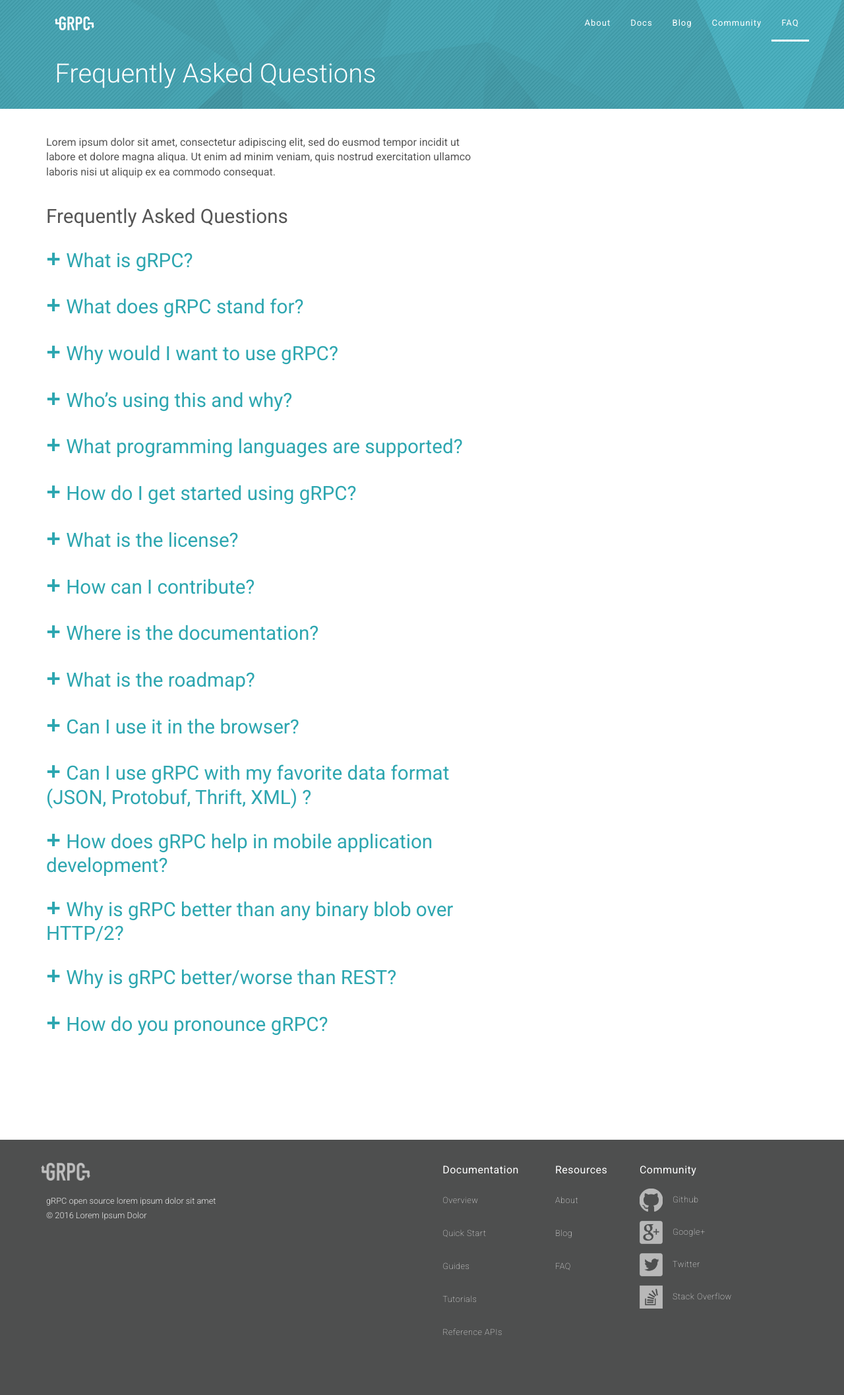
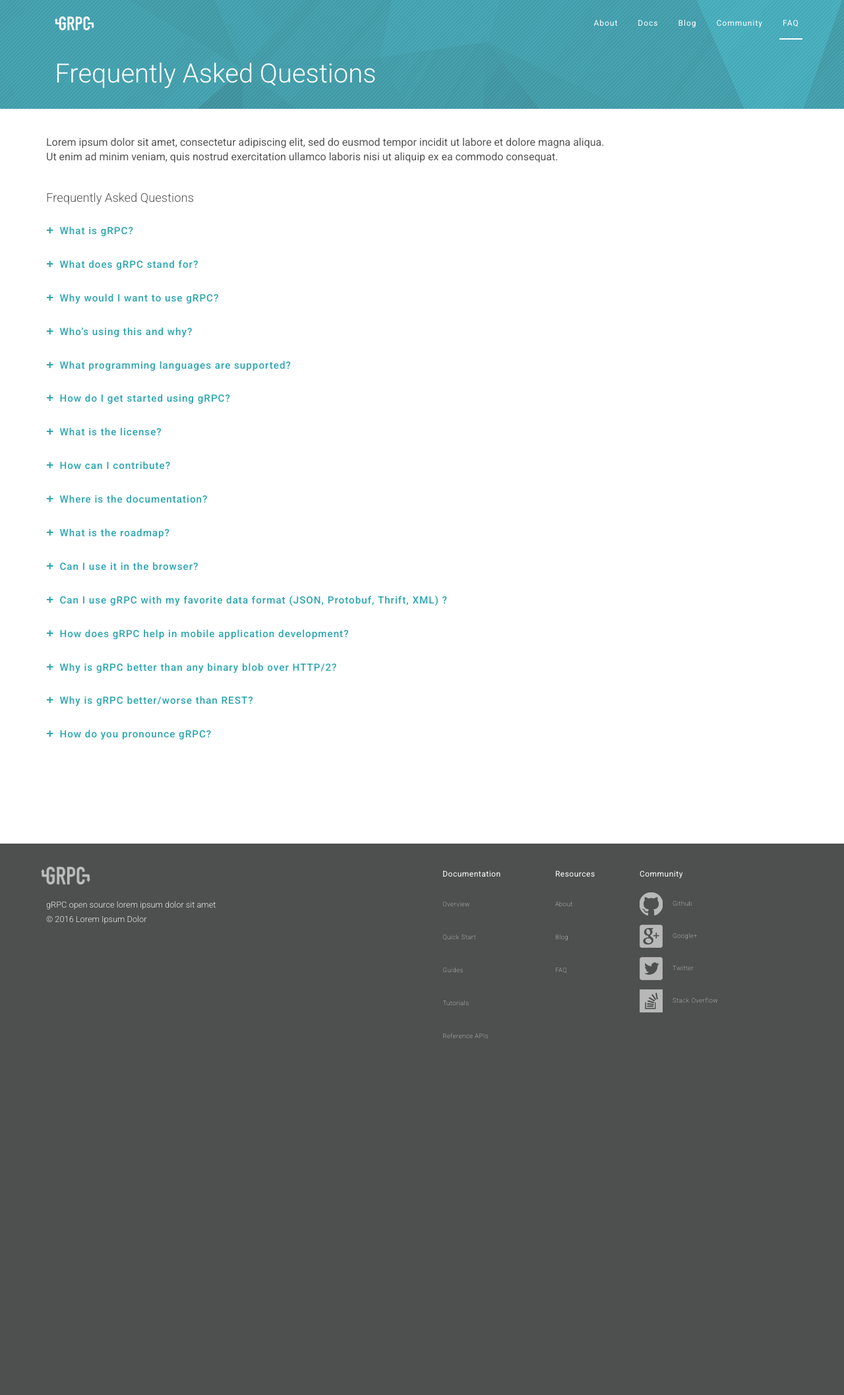
Before and after one commit to grpc/grpc.github.io, a Jekyll site: the page built from faq/index.html, in a window 1280 px wide. Shown: the whole page at 66% size. Built offline with Jekyll 4.4.1, drawn with Linux system fonts in a browser that asks for light colours; nearby versions of some CDN libraries; after the commit the page ends 1666 px from its top, so only the background shows below that.

Commit message:
Touches up styling for FAQ

```diff
--- a/_sass/modules/_nav.scss
+++ b/_sass/modules/_nav.scss
@@ -9,6 +9,22 @@
             display: initial;
             font-size: 13px;
             letter-spacing: 1px;
+        }
+
+    }
+    .nav li a:active, .nav li a:focus, .nav li a:hover {
+        background: initial;
+        border-bottom: 0;
+        color: $white;
+        &:after{
+            content:"";
+            position:absolute;
+            left: 10px;
+            bottom:0;
+            right: 10px;
+            margin:auto;
+            background: $white;
+            height: 2px;
         }
     }
     .page-headline {
@@ -23,11 +39,20 @@
         width: 60px;
     }
     .current {
-        border-bottom: 3px solid white;
+        &:after{
+            content:"";
+            position:absolute;
+            left: 10px;
+            bottom:0;
+            right: 10px;
+            margin:auto;
+            background: $white;
+            height: 2px;
+        }
     }
 }
 
-h4.arrow-d, h4.arrow-r {
+h6.arrow-d, h6.arrow-r {
     cursor: pointer;
     &::before{
         font-size: 1.25em;
@@ -37,12 +62,12 @@
 }
 
 // Expandy nav items
-h4.arrow-r::before {
+h6.arrow-r::before {
     content: "+";
     margin-right: 8px;
 }
 
-h4.arrow-d::before {
+h6.arrow-d::before {
     content: "-";
     margin-right: 8px;
 }
--- a/_sass/modules/_tabs.scss
+++ b/_sass/modules/_tabs.scss
@@ -6,9 +6,9 @@
 }
 
 .ui-widget-content a {
-  color: $mainBrandColor !important;
+  color: $mainBrandColor ;
 }
 
 .ui-widget-content a:hover, a:focus {
-  color: $linkHoverColor !important;
+  color: $linkHoverColor;
 }
--- a/_sass/pages/_faq.scss
+++ b/_sass/pages/_faq.scss
@@ -7,6 +7,9 @@
         @media(max-width: 768px) {
             margin-bottom: 50px;
         }
+    }
+    .submenu-content p,li,ul{
+        font-size: 12px;
     }
 
     .lead {
@@ -25,14 +28,18 @@
     .faq-title {
         margin: 40px 0 0 0;
     }
+    h6 {
+        font-size: 0.95rem;
+        letter-spacing: 1px;
+    }
 
-    h4.arrow-d,
-    h4.arrow-r {
+    h6.arrow-d,
+    h6.arrow-r {
         margin: 30px 0 5px 0;
         color: $linkColor;
     }
 
-    h4.arrow-d {
+    h6.arrow-d {
         color: $titleColor;
     }
 }
--- a/faq/index.html
+++ b/faq/index.html
@@ -7,14 +7,14 @@
 ---
 
 <div class="row">
-  <!-- Constrain readable sections to 7 unit wide columns for improved readability. -->
-    <div class="col-md-7">
+  <!-- Constrain readable sections to 9 unit wide columns for improved readability. -->
+    <div class="col-md-9">
         <p class="lead">Lorem ipsum dolor sit amet, consectetur adipiscing elit, sed do eusmod tempor incidit ut labore et dolore magna aliqua. Ut enim ad minim veniam, quis nostrud exercitation ullamco laboris nisi ut aliquip ex ea commodo consequat.</p>
-        <h4 class="faq-title">Frequently Asked Questions</h4>
+        <h5 class="faq-title">Frequently Asked Questions</h5>
         <ul class="list-unstyled">
 
             <li class="submenu">
-                <h4 class="arrow-r">What is gRPC?</h4>
+                <h6 class="arrow-r">What is gRPC?</h6>
                 <div class="submenu-content">
                     <p>gRPC is a modern, open source remote procedure call (RPC) framework that can run anywhere. It enables client and server applications to communicate transparently, and makes it easier to build connected systems.</p>
                     <p> Read the longer <a href="{{ site.baseurl }}/posts/principles">Motivation &amp; Design Principles</a> post for background on why we created gRPC. </p>
@@ -22,14 +22,14 @@
             </li>
 
             <li class="submenu">
-                <h4 class="arrow-r">What does gRPC stand for?</h4>
+                <h6 class="arrow-r">What does gRPC stand for?</h6>
                 <div class="submenu-content">
                     <p><b>g</b>RPC <b>R</b>emote <b>P</b>rocedure <b>C</b>alls, of course!</p>
                 </div>
             </li>
 
             <li class="submenu">
-                <h4 class="arrow-r">Why would I want to use gRPC?</h4>
+                <h6 class="arrow-r">Why would I want to use gRPC?</h6>
                 <div class="submenu-content">
                     <p>
                     The main usage scenarios:
@@ -44,14 +44,14 @@
             </li>
 
             <li class="submenu">
-                <h4 class="arrow-r">Who’s using this and why?</h4>
+                <h6 class="arrow-r">Who’s using this and why?</h6>
                 <div class="submenu-content">
                     <p>Google has been using a lot of the underlying technologies and concepts in gRPC for a long time. The current implementation is being used in several of Google’s cloud products and Google externally facing APIs. It is also being used by <a href="http://corner.squareup.com/2015/02/grpc.html">Square</a>,<a href="https://blog.gopheracademy.com/advent-2015/etcd-distributed-key-value-store-with-grpc-http2/">CoreOS</a>, <a href="https://blog.docker.com/2015/12/containerd-daemon-to-control-runc/">Docker</a>, <a href="https://github.com/cockroachdb/cockroach">Cockroachdb</a> and many other organizations and individuals.</p>
                 </div>
             </li>
 
             <li class="submenu">
-                <h4 class="arrow-r">What programming languages are supported?</h4>
+                <h6 class="arrow-r">What programming languages are supported?</h6>
                 <div class="submenu-content">
                     <p>C++, Java, Objective-C, Python, Ruby, Go, C#, Node.js, PHP.
                     All of the languages are in active development on GitHub and we are welcoming contributions.</p>
@@ -60,63 +60,63 @@
             </li>
 
             <li class="submenu">
-                <h4 class="arrow-r">How do I get started using gRPC?</h4>
+                <h6 class="arrow-r">How do I get started using gRPC?</h6>
                 <div class="submenu-content">
                     <p>You can start with installation of gRPC by following instructions from <a href="/docs/#install-grpc">here<a/>. Or head over to the <a href="http://github.com/grpc">gRPC GitHub org page</a>, pick the runtime or language you are interested in and follow the README instructions.</p>
                 </div>
             </li>
 
             <li class="submenu">
-                <h4 class="arrow-r">What is the license?</h4>
+                <h6 class="arrow-r">What is the license?</h6>
                 <div class="submenu-content">
                     <p>All implementations are 3-clause BSD.</p>
                 </div>
             </li>
 
             <li class="submenu">
-                <h4 class="arrow-r">How can I contribute?</h4>
+                <h6 class="arrow-r">How can I contribute?</h6>
                 <div class="submenu-content">
                     <p><a href="/contribute/">Contributors</a> are highly welcome and the repositories are hosted on GitHub. We look forward to community feedback, additions and bugs. Both individual contributors and corporate contributors need to sign our CLA.</p>
                 </div>
             </li>
 
             <li class="submenu">
-                <h4 class="arrow-r">Where is the documentation?</h4>
+                <h6 class="arrow-r">Where is the documentation?</h6>
                 <div class="submenu-content">
                     <p>Check out the  <a href="/docs/">documentation</a> right here on grpc.io.</p>
                 </div>
             </li>
 
             <li class="submenu">
-                <h4 class="arrow-r">What is the roadmap?</h4>
+                <h6 class="arrow-r">What is the roadmap?</h6>
                 <div class="submenu-content">
                     <p>The roadmap is being tracked in GitHub <a target="_blank" href="{{ site.data.config.milestones_link }}">milestones</a>. Please refer to the respective milestones in the gRPC, gRPC-java and gRPC-go repositories under the GitHub gRPC org.</p>
                 </div>
             </li>
 
             <li class="submenu">
-                <h4 class="arrow-r">Can I use it in the browser?</h4>
+                <h6 class="arrow-r">Can I use it in the browser?</h6>
                 <div class="submenu-content">
                     <p>Not yet. This is an area that's being actively explored and we welcome feedback and contributions. There is node.js support for server side JavaScript.</p>
                 </div>
             </li>
 
             <li class="submenu">
-                <h4 class="arrow-r">Can I use gRPC with my favorite data format (JSON, Protobuf, Thrift, XML) ?</h4>
+                <h6 class="arrow-r">Can I use gRPC with my favorite data format (JSON, Protobuf, Thrift, XML) ?</h6>
                 <div class="submenu-content">
                     <p>Yes. gRPC is designed to be extensible to support multiple content types. The initial release contains support for Protobuf and we welcome contributions to add support for others.</p>
                 </div>
             </li>
 
             <li class="submenu">
-                <h4 class="arrow-r">How does gRPC help in mobile application development?</h4>
+                <h6 class="arrow-r">How does gRPC help in mobile application development?</h6>
                 <div class="submenu-content">
                     <p>gRPC and Protobuf provide an easy way to precisely define a service and auto generate reliable client libraries for iOS, Android and the servers providing the back end. The clients can take advantage of advanced streaming and connection features which help save bandwidth, do more over fewer TCP connections and save CPU usage and battery life.</p>
                 </div>
             </li>
 
             <li class="submenu">
-                <h4 class="arrow-r">Why is gRPC better than any binary blob over HTTP/2?</h4>
+                <h6 class="arrow-r">Why is gRPC better than any binary blob over HTTP/2?</h6>
                 <div class="submenu-content">
                     <p>This is largely what gRPC is on the wire. However gRPC is also a set of libraries that will provide higher-level features consistently across platforms that common HTTP libraries typically do not. Examples of such features include:
                         <ul>
@@ -129,14 +129,14 @@
             </li>
 
             <li class="submenu">
-                <h4 class="arrow-r">Why is gRPC better/worse than REST?</h4>
+                <h6 class="arrow-r">Why is gRPC better/worse than REST?</h6>
                 <div class="submenu-content">
                     <p>gRPC largely follows HTTP semantics over HTTP/2 but we explicitly allow for full-duplex streaming. We diverge from typical REST conventions as we use static paths for performance reasons during call dispatch as parsing call parameters from paths, query parameters and payload body adds latency and complexity. We have also formalized a set of errors that we believe are more directly applicable to API uses cases than the HTTP status codes.</p>
                 </div>
             </li>
 
             <li class="submenu">
-                <h4 class="arrow-r">How do you pronounce gRPC?</h4>
+                <h6 class="arrow-r">How do you pronounce gRPC?</h6>
                 <div class="submenu-content">
                     <p>Jee-Arr-Pee-See.</p>
                 </div>
```
